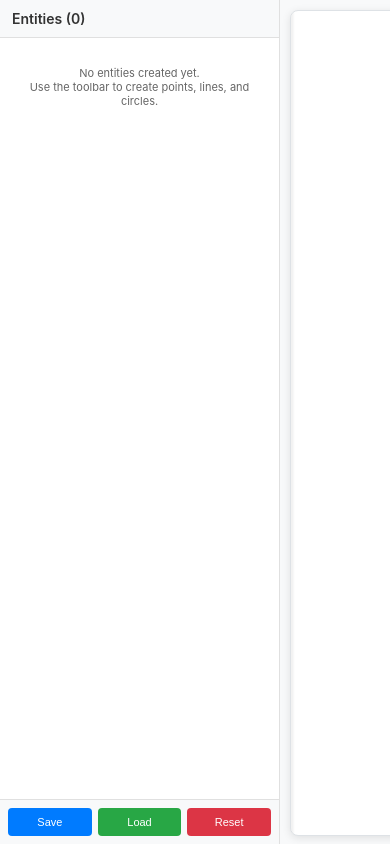
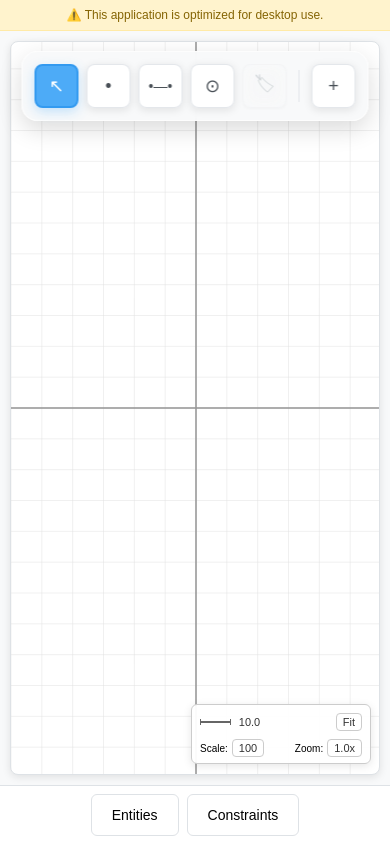
Before and after one commit to ccorcos/geocalc, a React (Vite) app: page / in a window 390 px wide. Built offline with nearby package versions, Linux system fonts and the light colour scheme.

Commit message:
Fix bug when too narrow,.

```diff
--- a/src/App.tsx
+++ b/src/App.tsx
@@ -9,24 +9,43 @@ import { useStore } from "./store"
 
 function App() {
 	const [canvasSize, setCanvasSize] = useState({ width: 800, height: 600 })
+	const [isNarrowScreen, setIsNarrowScreen] = useState(false)
+	const [showEntityPanel, setShowEntityPanel] = useState(false)
+	const [showConstraintPanel, setShowConstraintPanel] = useState(false)
 	const {
 		setCurrentTool,
 		selection,
 		removeEntity,
 		fitViewportToDrawing,
 		centerViewportOnDrawing,
-		resetViewportToDrawing
+		resetViewportToDrawing,
 	} = useStore()
 
 	useEffect(() => {
 		const updateCanvasSize = () => {
-			const panelWidth = 560 // Both panels width (280 * 2)
+			const breakpoint = 1024 // Screen width below which we switch to mobile layout
+			const panelWidth = 560 // Both panels width (280 * 2) for desktop
 			const padding = 20
+			const minWidth = 100 // Minimum canvas width to prevent IndexSizeError
+			const minHeight = 100 // Minimum canvas height to prevent IndexSizeError
 
+			const narrow = window.innerWidth < breakpoint
+			setIsNarrowScreen(narrow)
+
+			if (narrow) {
+				// On narrow screens, use full width minus padding
+				// Account for warning banner (32px) + bottom buttons (60px) + padding
 				setCanvasSize({
-				width: window.innerWidth - panelWidth - padding,
-				height: window.innerHeight - padding,
+					width: Math.max(minWidth, window.innerWidth - padding),
+					height: Math.max(minHeight, window.innerHeight - 92 - padding),
 				})
+			} else {
+				// On wide screens, use existing desktop layout
+				setCanvasSize({
+					width: Math.max(minWidth, window.innerWidth - panelWidth - padding),
+					height: Math.max(minHeight, window.innerHeight - padding),
+				})
+			}
 		}
 
 		updateCanvasSize()
@@ -95,10 +114,184 @@ function App() {
 
 		window.addEventListener("keydown", handleKeyDown)
 		return () => window.removeEventListener("keydown", handleKeyDown)
-	}, [setCurrentTool, selection.selectedIds, removeEntity, fitViewportToDrawing, centerViewportOnDrawing, resetViewportToDrawing])
+	}, [
+		setCurrentTool,
+		selection.selectedIds,
+		removeEntity,
+		fitViewportToDrawing,
+		centerViewportOnDrawing,
+		resetViewportToDrawing,
+	])
 
 	return (
 		<ErrorBoundary>
+			{isNarrowScreen ? (
+				// Mobile Layout
+				<div
+					style={{
+						fontFamily: "Arial, sans-serif",
+						margin: 0,
+						padding: 0,
+						height: "100vh",
+						overflow: "hidden",
+						backgroundColor: "#f8f9fa",
+						display: "flex",
+						flexDirection: "column",
+					}}
+				>
+					{/* Desktop Warning Banner */}
+					<div
+						style={{
+							padding: "8px 16px",
+							backgroundColor: "#fff3cd",
+							borderBottom: "1px solid #ffeaa7",
+							color: "#856404",
+							fontSize: "12px",
+							textAlign: "center",
+						}}
+					>
+						⚠️ This application is optimized for desktop use.
+					</div>
+
+					{/* Canvas Area */}
+					<div
+						style={{
+							flex: 1,
+							padding: "10px",
+							display: "flex",
+							justifyContent: "center",
+							alignItems: "center",
+							position: "relative",
+							backgroundColor: "#f8f9fa",
+						}}
+					>
+						<div
+							style={{
+								border: "1px solid #dee2e6",
+								borderRadius: "8px",
+								overflow: "hidden",
+								boxShadow: "0 2px 8px rgba(0,0,0,0.1)",
+								backgroundColor: "white",
+								position: "relative",
+							}}
+						>
+							<Canvas width={canvasSize.width} height={canvasSize.height} />
+						</div>
+						<FloatingToolbar />
+					</div>
+
+					{/* Bottom Toggle Buttons */}
+					<div
+						style={{
+							display: "flex",
+							gap: "8px",
+							padding: "8px",
+							backgroundColor: "#fff",
+							borderTop: "1px solid #dee2e6",
+							zIndex: 1000,
+							justifyContent: "center",
+						}}
+					>
+						<button
+							onClick={() => setShowEntityPanel(!showEntityPanel)}
+							style={{
+								padding: "12px 20px",
+								border: "1px solid #dee2e6",
+								borderRadius: "6px",
+								backgroundColor: showEntityPanel ? "#4dabf7" : "#fff",
+								color: showEntityPanel ? "#fff" : "#000",
+								cursor: "pointer",
+								fontSize: "14px",
+								fontWeight: "500",
+								minWidth: "80px",
+							}}
+						>
+							Entities
+						</button>
+						<button
+							onClick={() => setShowConstraintPanel(!showConstraintPanel)}
+							style={{
+								padding: "12px 20px",
+								border: "1px solid #dee2e6",
+								borderRadius: "6px",
+								backgroundColor: showConstraintPanel ? "#4dabf7" : "#fff",
+								color: showConstraintPanel ? "#fff" : "#000",
+								cursor: "pointer",
+								fontSize: "14px",
+								fontWeight: "500",
+								minWidth: "90px",
+							}}
+						>
+							Constraints
+						</button>
+					</div>
+
+					{/* Slide-over Entity Panel */}
+					{showEntityPanel && (
+						<div
+							style={{
+								position: "fixed",
+								top: 0,
+								left: 0,
+								right: 0,
+								bottom: 0,
+								backgroundColor: "rgba(0, 0, 0, 0.5)",
+								zIndex: 2000,
+							}}
+							onClick={() => setShowEntityPanel(false)}
+						>
+							<div
+								style={{
+									position: "absolute",
+									top: 0,
+									left: 0,
+									width: "280px",
+									height: "100vh",
+									backgroundColor: "#f8f9fa",
+									boxShadow: "2px 0 8px rgba(0,0,0,0.1)",
+									overflow: "hidden",
+								}}
+								onClick={(e) => e.stopPropagation()}
+							>
+								<EntityPanel />
+							</div>
+						</div>
+					)}
+
+					{/* Slide-over Constraint Panel */}
+					{showConstraintPanel && (
+						<div
+							style={{
+								position: "fixed",
+								top: 0,
+								left: 0,
+								right: 0,
+								bottom: 0,
+								backgroundColor: "rgba(0, 0, 0, 0.5)",
+								zIndex: 2000,
+							}}
+							onClick={() => setShowConstraintPanel(false)}
+						>
+							<div
+								style={{
+									position: "absolute",
+									top: 0,
+									right: 0,
+									width: "280px",
+									height: "100vh",
+									backgroundColor: "#f8f9fa",
+									boxShadow: "-2px 0 8px rgba(0,0,0,0.1)",
+									overflow: "hidden",
+								}}
+								onClick={(e) => e.stopPropagation()}
+							>
+								<ConstraintPanel />
+							</div>
+						</div>
+					)}
+				</div>
+			) : (
+				// Desktop Layout
 				<div
 					style={{
 						fontFamily: "Arial, sans-serif",
@@ -163,6 +356,7 @@ function App() {
 						<ConstraintPanel />
 					</div>
 				</div>
+			)}
 		</ErrorBoundary>
 	)
 }
--- a/src/components/Canvas.tsx
+++ b/src/components/Canvas.tsx
@@ -54,7 +54,7 @@ export const Canvas: React.FC<CanvasProps> = ({ width, height }) => {
 
 	// Update viewport dimensions when size changes
 	useEffect(() => {
-		if (!canvasRef.current) return
+		if (!canvasRef.current || width <= 0 || height <= 0) return
 
 		const canvas = canvasRef.current
 		const devicePixelRatio = window.devicePixelRatio || 1
```
Also changed, not shown: 1 other file (tests, documents, lock files or other folders). Lines whose indentation alone changed are shown as unchanged.
